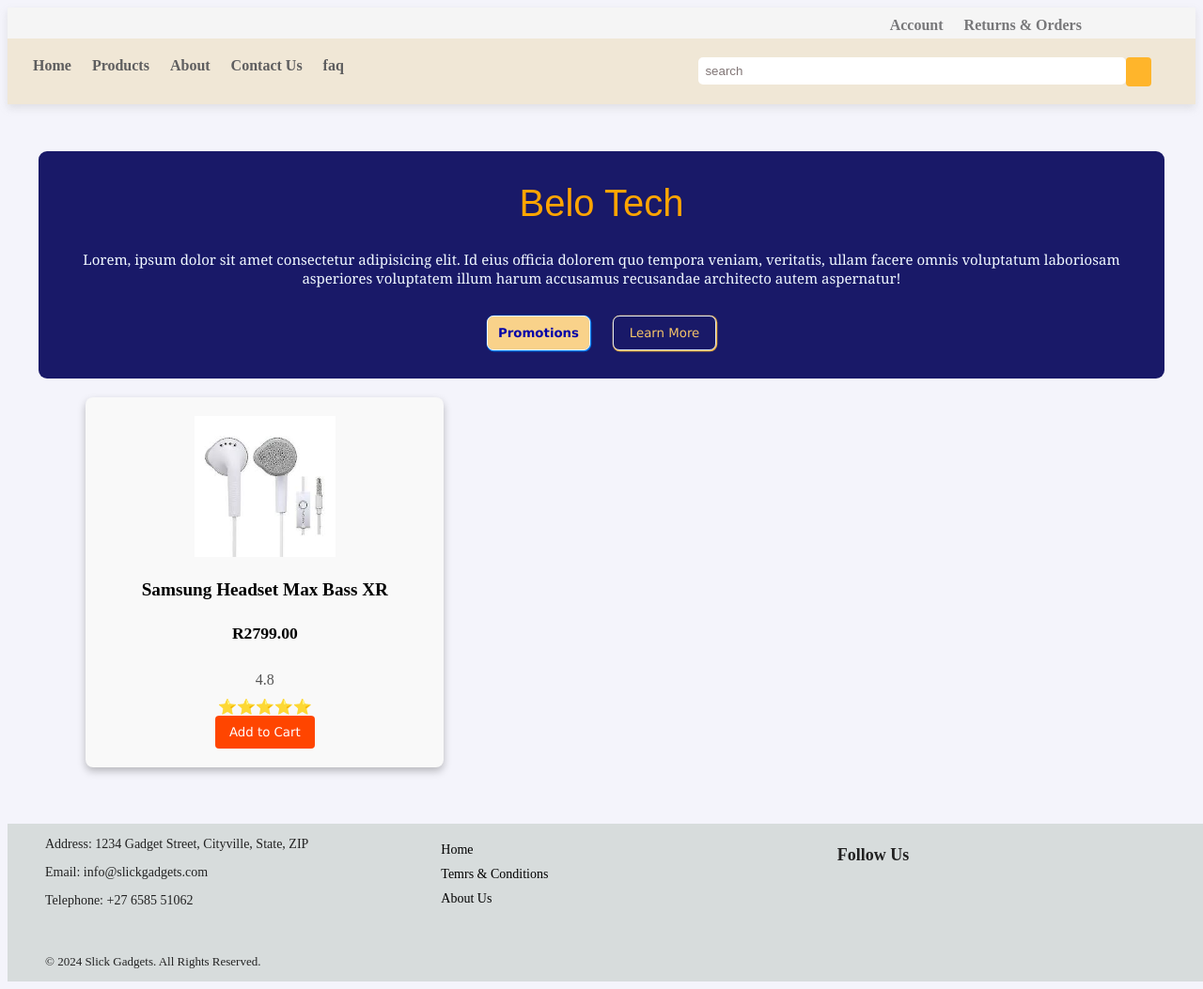
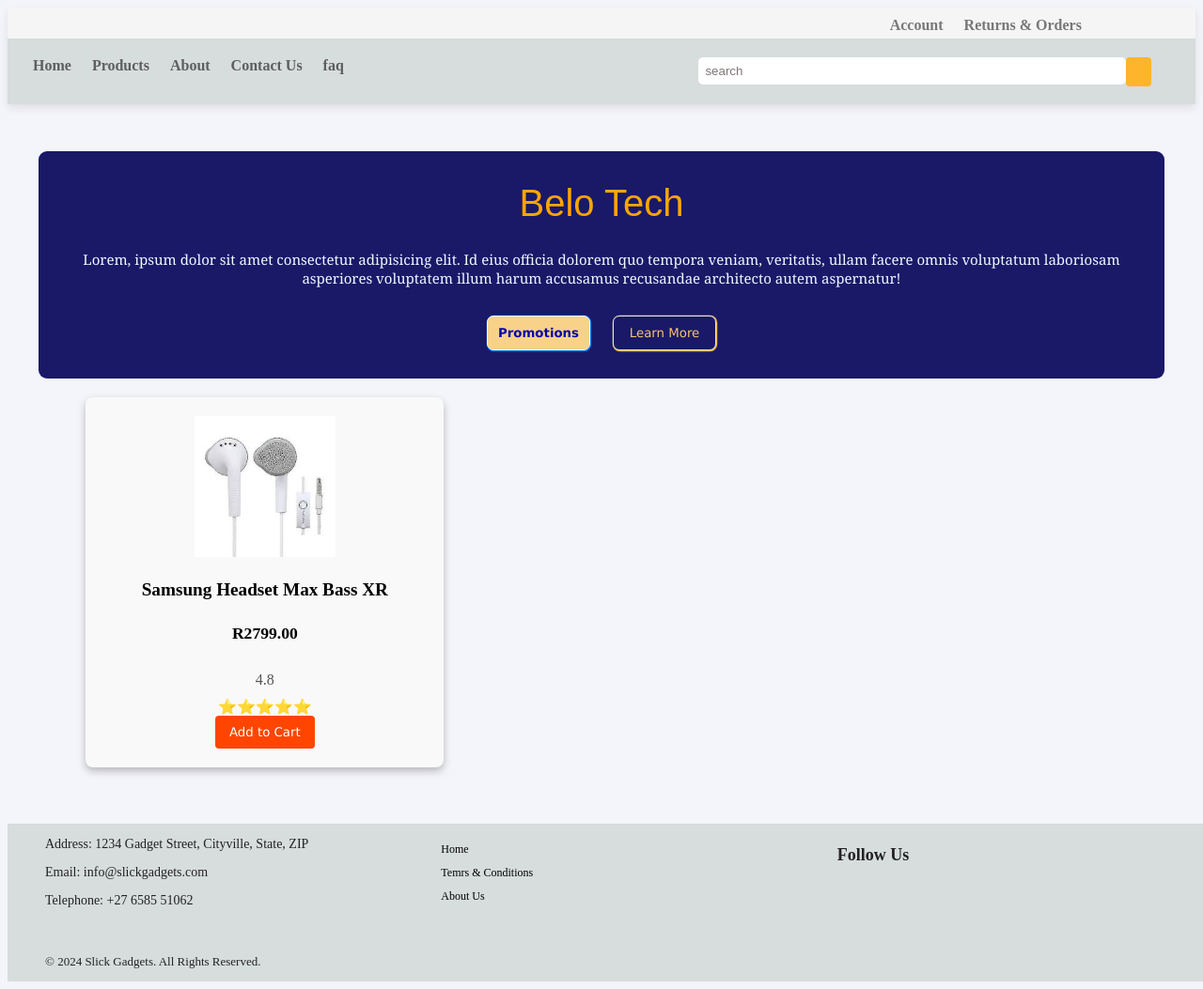
Before and after one commit to KayDrew/gadget-store, a Node server app: page / in a window 1280 px wide. Shown: the whole page at 94% size. Run offline with Node 20, Linux system fonts and the light colour scheme; some libraries are stand-ins or nearby versions; some web fonts are replaced.

Commit message:
adjusted footer font

```diff
--- a/public/css/style.css
+++ b/public/css/style.css
@@ -124,7 +124,7 @@
     padding-left: 40px;
     width: 100%;
     margin-top: 40px;
-    font-size: 14px;
+    font-size: 12px;
 }
 .contact-info {
     margin-bottom: 15px;
@@ -462,6 +462,11 @@
 }
 
 
+footer, .footernav a{
+    font-size: 14px;
+}
+
+
 
 }
 
@@ -525,7 +530,7 @@
 }
 
 .splitNav{
-      background-color: rgb(240, 231, 214);
+    background-color:rgb(215, 220, 220);
     max-height:70px ;
 
 }
@@ -534,7 +539,7 @@
 
     color:black;
     display: block;
-    font-size: 14px;
+    font-size: 12px;
     margin-bottom: 10px;
 
 }
```
